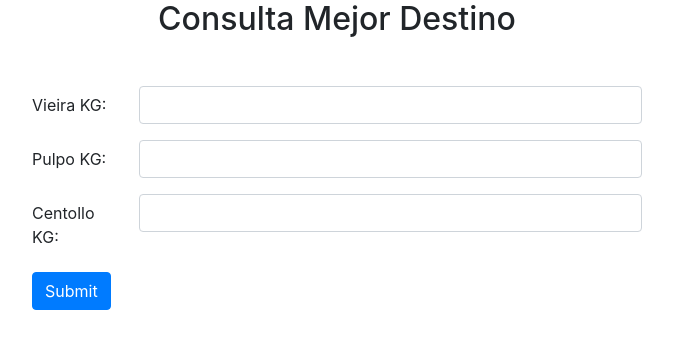
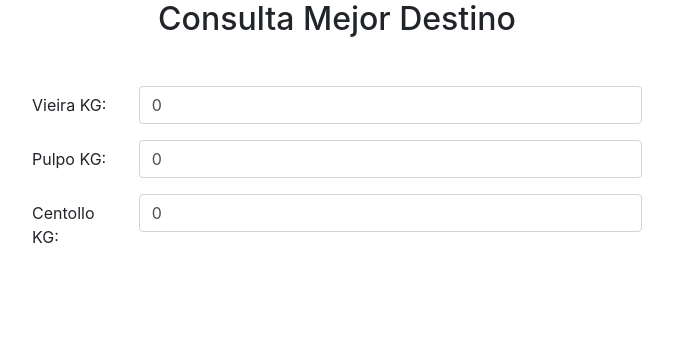
Before and after one commit to EkaitzTorregrosa/kata-react-ts, a React (Create React App) app: page / in a window 1280 px wide. Shown: the top 348 px of the page, without its empty margins (303-976 px from the left). Built offline with nearby package versions, Linux system fonts and the light colour scheme.

Commit message:
onChange

```diff
--- a/src/Formulario-pesos.tsx
+++ b/src/Formulario-pesos.tsx
@@ -4,17 +4,18 @@ import { useState, useEffect } from "react";
 
 export function FormularioPesos() {
   const [cantidadVieiras, setCantidadVieiras] = useState(0);
-  const [cantPulpo, setCantPulpo] = useState(0);
-  const [cantCentollo, setCantCentollo] = useState(0);
+  const [cantidadPulpo, setCantidadPulpo] = useState(0);
+  const [cantidadCentollo, setCantidadCentollo] = useState(0);
   const [isWithValue, setIsValue] = useState(false);
+  const [hasResult, setHasResult] = useState(false);
   let msgCiudadMayorBeneficio: string = "";
 
   useEffect(() => {
     if (isWithValue) {
       msgCiudadMayorBeneficio = ciudadConMayorBeneficio(
-        cantidadVieiras,
-        cantPulpo,
-        cantCentollo
+        isNaN(cantidadVieiras) ? 0 : cantidadVieiras,
+        isNaN(cantidadPulpo) ? 0 : cantidadPulpo,
+        isNaN(cantidadCentollo) ? 0 : cantidadCentollo
       );
       // @ts-ignore: Object is possibly 'null'.
       document.getElementById(
@@ -25,37 +26,25 @@ export function FormularioPesos() {
     }
   }, [isWithValue]);
 
-  function handleSubmit(event: any) {
-    event.preventDefault();
-
-    setCantidadVieiras(parseFloat(event.target.elements.vieiras.value));
-    setCantPulpo(parseFloat(event.target.elements.pulpos.value));
-    setCantCentollo(parseFloat(event.target.elements.centollos.value));
-
-    setIsValue(true);
-
-    limpiarInputs(event);
-  }
-  function limpiarInputs(event: any) {
-    event.target.elements.vieiras.value = "";
-    event.target.elements.pulpos.value = "";
-    event.target.elements.centollos.value = "";
-  }
-
   return (
     <div className="container mt-5 col-6">
-      <form onSubmit={handleSubmit} id="formPesos">
+      <form id="formPesos">
         <div className="row mb-3">
           <label htmlFor="vieiraKg" className="col-sm-2 col-form-label">
             Vieira KG:
           </label>
           <div className="col-sm-10">
             <input
-              type="text"
+              type="number"
               name="vieiras"
-              pattern="[0-9]*"
               required={true}
               className="form-control"
+              onChange={(event) => {
+                setCantidadVieiras(parseFloat(event.target.value));
+                setIsValue(true);
+                setHasResult(true);
+              }}
+              defaultValue="0"
             />
           </div>
         </div>
@@ -65,11 +54,16 @@ export function FormularioPesos() {
           </label>
           <div className="col-sm-10">
             <input
-              type="text"
+              type="number"
               name="pulpos"
-              pattern="[0-9]*"
               required={true}
               className="form-control"
+              onChange={(event) => {
+                setCantidadPulpo(parseFloat(event.target.value));
+                setIsValue(true);
+                setHasResult(true);
+              }}
+              defaultValue="0"
             />
           </div>
         </div>
@@ -79,23 +73,26 @@ export function FormularioPesos() {
           </label>
           <div className="col-sm-10">
             <input
-              type="text"
+              type="number"
               name="centollos"
-              pattern="[0-9]*"
               required={true}
               className="form-control"
+              onChange={(event) => {
+                setCantidadCentollo(parseFloat(event.target.value));
+                setIsValue(true);
+                setHasResult(true);
+              }}
+              defaultValue="0"
             />
           </div>
         </div>
-        <button type="submit" className="btn btn-primary">
-          Submit
-        </button>
       </form>
-      <div
-        id="msgCiudadMayorBeneficio"
-        className="m-5"
-        style={{ color: "green" }}
-      ></div>
+      {hasResult && (
+        <div
+          id="msgCiudadMayorBeneficio"
+          className="m-5 alert alert-success"
+        ></div>
+      )}
     </div>
   );
 }
```
